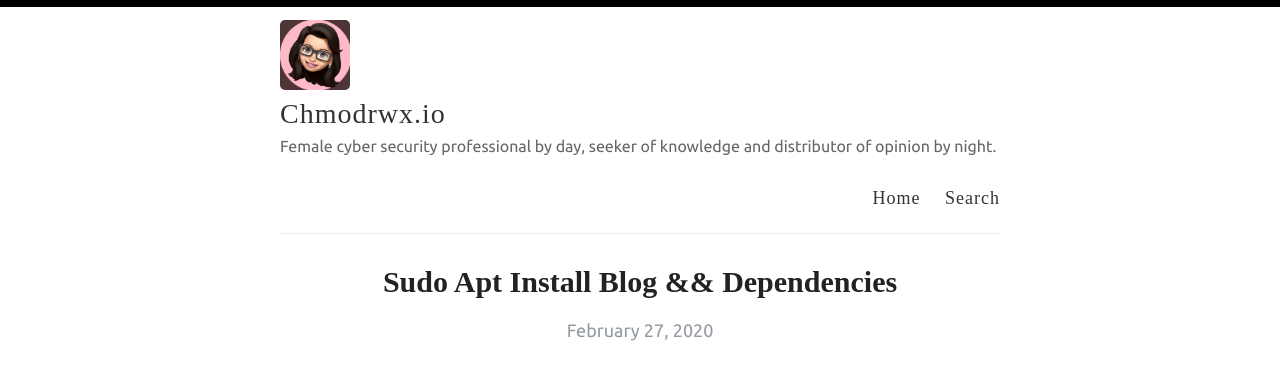
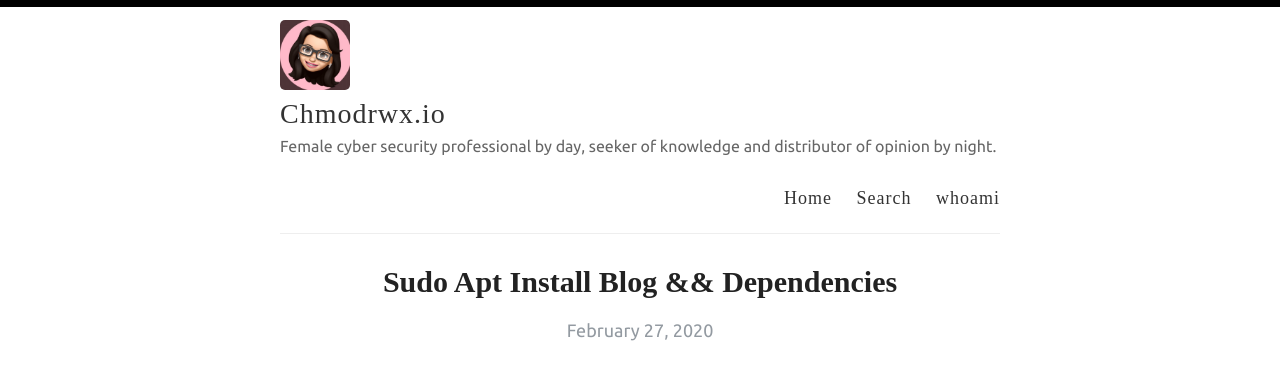
Before and after one commit to chmodrwxio/chmodrwxio.github.io, a Jekyll site: the page built from index.html, in a window 1280 px wide. Shown: the top 381 px of the page. Built offline with Jekyll 4.4.1, drawn with Linux system fonts in a browser that asks for light colours; the list of posts is cut into pages by our own code.

Commit message:
Update default.html

```diff
--- a/_layouts/default.html
+++ b/_layouts/default.html
@@ -29,6 +29,7 @@
             <nav>
               <a href="{{ site.baseurl }}/">Home</a>
               <a href="{{ site.baseurl }}/search">Search</a>
+              <a href="{{ site.baseurl }}/about">whoami</a>
             </nav>
           </header>
         </div>
```
